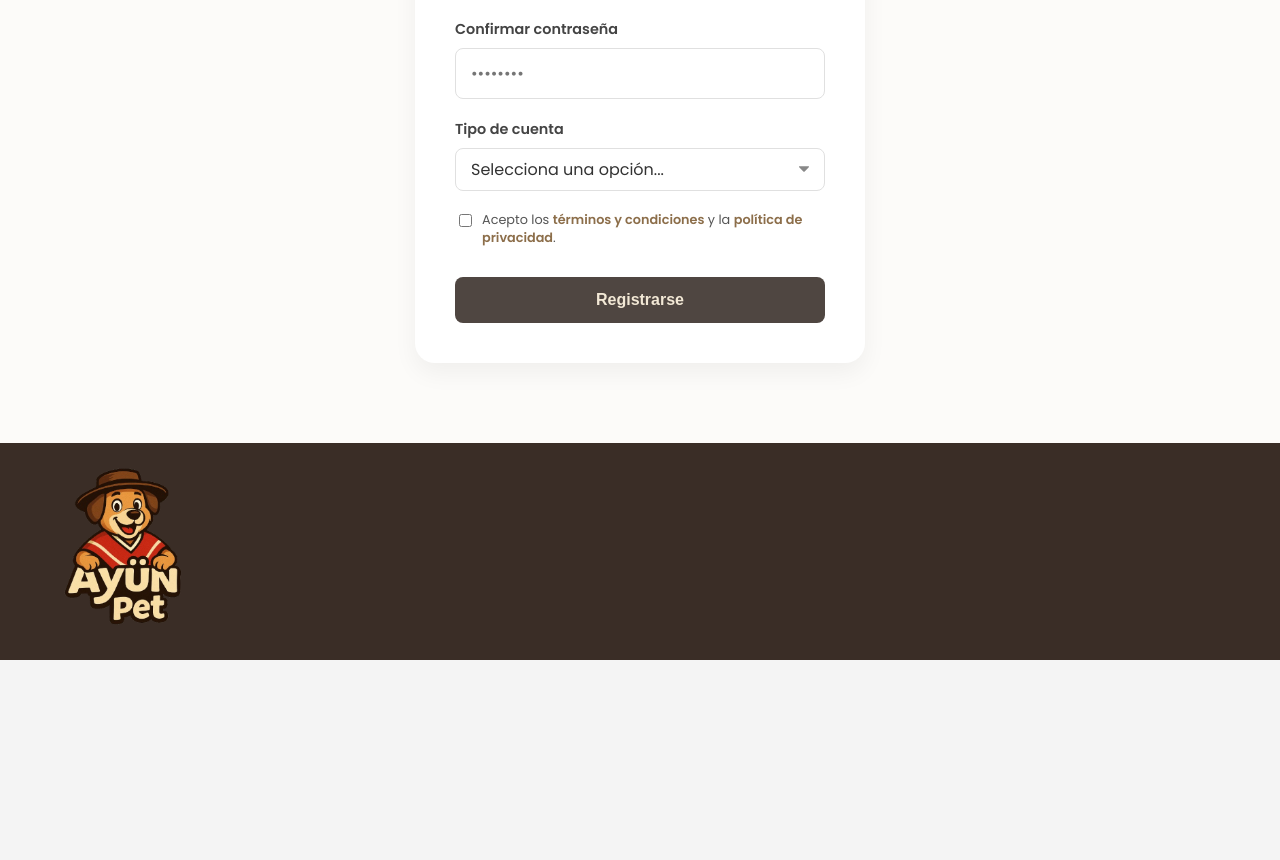
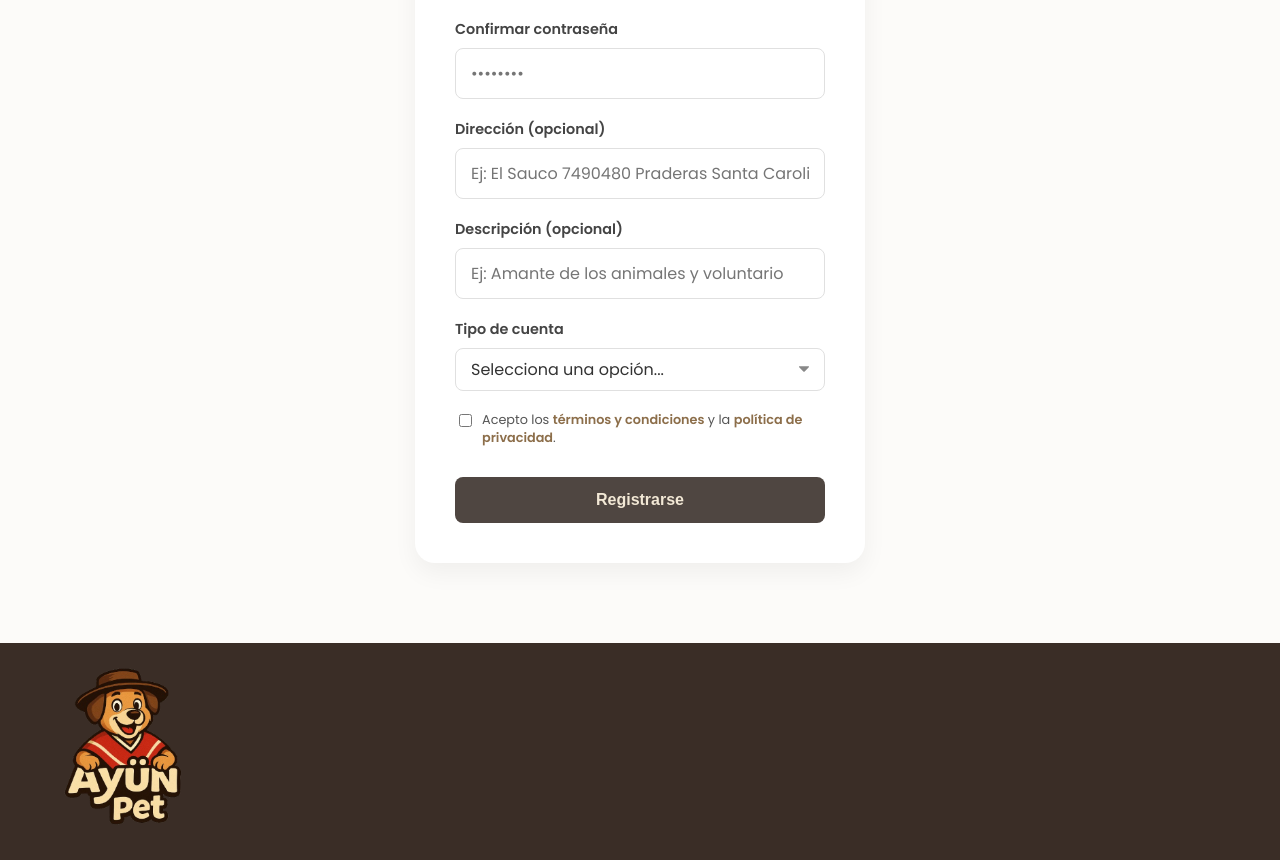
Before and after one commit to tcurihual/AyunPet, a React (Vite) app in the folder apps/web/: page /register in a window 1280 px wide. Shown: the part 797-1657 px from the top of the page. Before the commit the page ends 1457 px from the top, so only its background shows below. Built offline with nearby package versions, Linux system fonts and the light colour scheme.

Commit message:
formulario registro en base a bd

```diff
--- a/apps/web/src/components/RegisterForm.tsx
+++ b/apps/web/src/components/RegisterForm.tsx
@@ -14,24 +14,19 @@ const RegisterForm: React.FC = () => {
     formState: { errors }
   } = useForm<RegisterData>({
     resolver: zodResolver(registerSchema),
-      defaultValues: {
+    defaultValues: {
       userType: "",
     },
   });
 
   const onSubmit = async (data: RegisterData) => {
     setLoading(true);
-
     try {
-      console.log("Enviando datos validados a la API:", data);
-      await new Promise(resolve => setTimeout(resolve, 2000));
-
-      console.log("Respuesta de la API recibida.");
-
+      console.log("Datos validados (solo visualización, no se envían a BD):", data);
+      await new Promise(resolve => setTimeout(resolve, 1500));
+      console.log("Simulación completada.");
     } catch (error) {
-      console.error("Error al registrar el usuario:", error);
-      alert("Hubo un error al crear la cuenta. Por favor, inténtalo de nuevo.");
-
+      console.error("Error:", error);
     } finally {
       setLoading(false);
     }
@@ -44,7 +39,6 @@ const RegisterForm: React.FC = () => {
       <p className="form-subtitle">Únete a Ayün Pet</p>
 
       <form onSubmit={handleSubmit(onSubmit)} noValidate>
-
         <div className="form-group">
           <label htmlFor="fullName">Nombre completo</label>
           <input
@@ -56,7 +50,6 @@ const RegisterForm: React.FC = () => {
           />
           {errors.fullName && <p className="error-message">{errors.fullName.message}</p>}
         </div>
-
         <div className="form-group">
           <label htmlFor="email">Correo electrónico</label>
           <input
@@ -68,7 +61,6 @@ const RegisterForm: React.FC = () => {
           />
           {errors.email && <p className="error-message">{errors.email.message}</p>}
         </div>
-
         <div className="form-group">
           <label htmlFor="rut">RUT</label>
           <input
@@ -80,7 +72,6 @@ const RegisterForm: React.FC = () => {
           />
           {errors.rut && <p className="error-message">{errors.rut.message}</p>}
         </div>
-
         <div className="form-group">
           <label htmlFor="password">Contraseña</label>
           <input
@@ -92,7 +83,6 @@ const RegisterForm: React.FC = () => {
           />
           {errors.password && <p className="error-message">{errors.password.message}</p>}
         </div>
-
         <div className="form-group">
           <label htmlFor="confirmPassword">Confirmar contraseña</label>
           <input
@@ -103,6 +93,28 @@ const RegisterForm: React.FC = () => {
             disabled={isLoading}
           />
           {errors.confirmPassword && <p className="error-message">{errors.confirmPassword.message}</p>}
+        </div>
+        <div className="form-group">
+          <label htmlFor="address">Dirección (opcional)</label>
+          <input
+            type="text"
+            id="address"
+            placeholder="Ej: El Sauco 7490480 Praderas Santa Carolina"
+            {...register("address")}
+            disabled={isLoading}
+          />
+        </div>
+        <div className="form-group">
+          <label htmlFor="description">Descripción (opcional)</label>
+          <input
+            type="text"
+            id="description"
+            placeholder="Ej: Amante de los animales y voluntario"
+            {...register("description")}
+            disabled={isLoading}
+            className="form-input"
+          />
+          {errors.description && <p className="error-message">{errors.description.message}</p>}
         </div>
         <div className="form-group">
           <label htmlFor="userType">Tipo de cuenta</label>
--- a/apps/web/src/lib/schemas.ts
+++ b/apps/web/src/lib/schemas.ts
@@ -24,6 +24,9 @@ export const registerSchema = z.object({
   confirmPassword: z.string()
     .min(8, { message: "La confirmación debe tener al menos 8 caracteres." }),
 
+  address: z.string().optional(),
+  description: z.string().optional(),
+
   agreedToTerms: z.boolean()
     .refine(val => val === true, {
       message: "Debes aceptar los términos y condiciones para continuar.",
```
